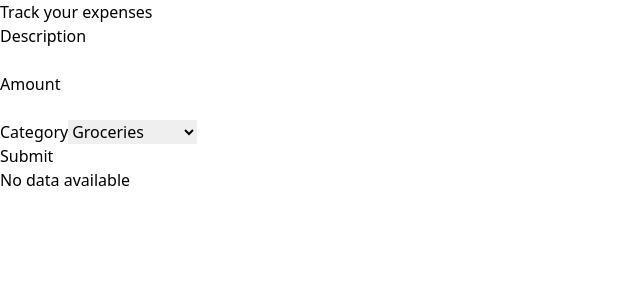
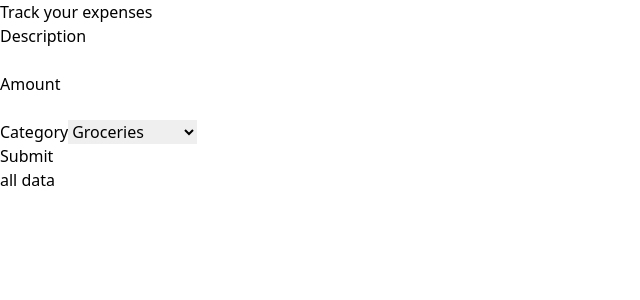
Before and after one commit to anon-pradip/expense-tracker-zod, a React (Vite) app: page / in a window 1280 px wide. Shown: the top 300 px of the page, without its empty margins (0-640 px from the left). Built offline with nearby package versions, Linux system fonts and the light colour scheme; what @material-tailwind/react would draw is missing.

Commit message:
changed the structure of table component

```diff
--- a/src/components/ExpenseTracker.tsx
+++ b/src/components/ExpenseTracker.tsx
@@ -18,16 +18,19 @@ const ExpenseTracker = () => {
     formState: { errors },
   } = useForm<FormData>({ resolver: zodResolver(schema) });
 
-  const [allData, setAllData] = useState<{
-    description: string;
-    amount: number;
-    category: string;
-  } | null>(null);
+  // const [allData, setAllData] = useState<{
+  //   description: string;
+  //   amount: number;
+  //   category: string;
+  // } | null>(null);
+
+  const [allData, setAllData] = useState([]);
 
   const onSubmit = (data: FieldValues) => {
     // setAllData(data);
     setAllData(
-      data as { description: string; amount: number; category: string } | null
+      // data as { description: string; amount: number; category: string } | null
+      data as []
     );
   };
 
--- a/src/components/Table.tsx
+++ b/src/components/Table.tsx
@@ -1,15 +1,27 @@
-const Table = ({
-  allData,
-  setAllData,
-}: {
-  allData: { description: string; amount: number; category: string } | null;
-  setAllData: any;
-}) => {
-  if (!allData) {
-    return <div>No data available</div>;
-  }
-  console.log(allData);
-  return <div>{allData.amount}</div>;
+// const Table = ({
+//   allData,
+//   setAllData,
+// }: {
+//   allData: { description: string; amount: number; category: string } | null;
+//   setAllData: any;
+// }) => {
+//   if (!allData) {
+//     return <div>No data available</div>;
+//   }
+//   console.log(allData);
+//   return <h1>hello</h1>;
+// };
+
+// export default Table;
+import React from "react";
+
+const Table = ({ allData, setAllData }: { allData: any; setAllData: any }) => {
+  return (
+    <>
+      <p>all data</p>
+      <div>{allData.description}</div>
+    </>
+  );
 };
 
 export default Table;
```
